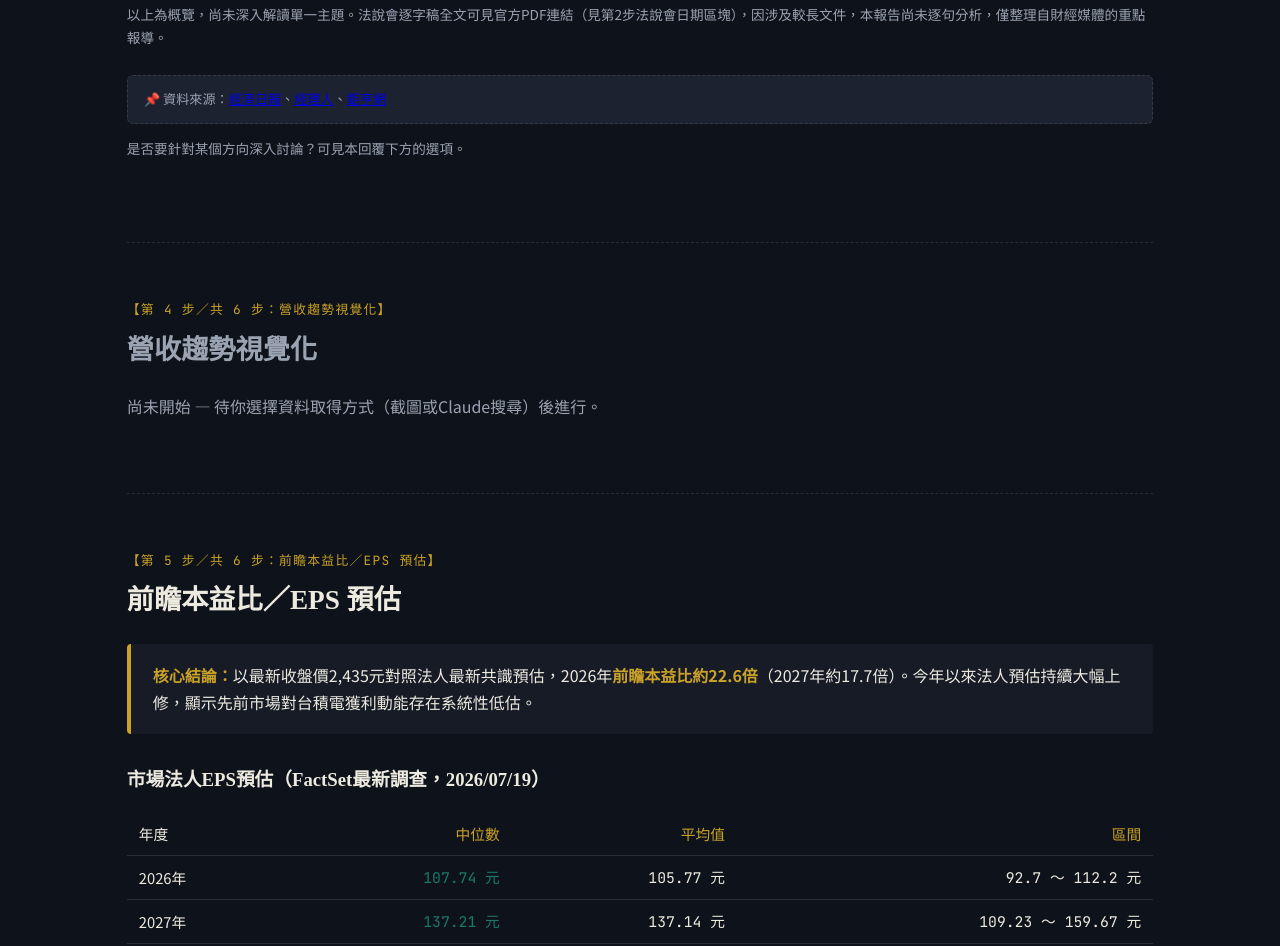
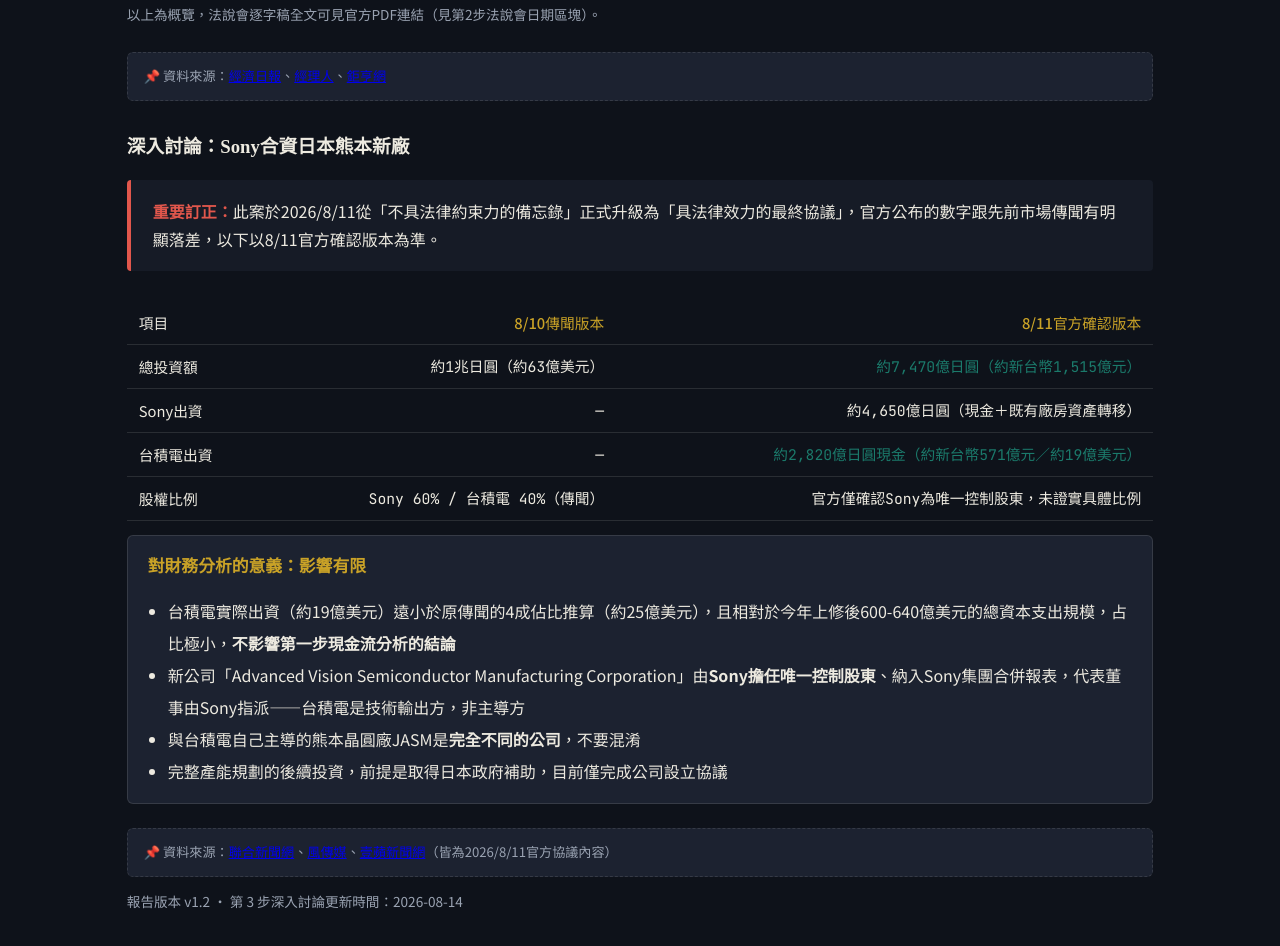
Before and after one commit to yokim888/2608_stock-analysis, a plain HTML site: page reports/2330_tsmc_analysis.html in a window 1280 px wide. Shown: the part 9716-10662 px from the top of the page. Drawn offline with Linux system fonts and the light colour scheme.

Commit message:
第3步深入討論:Sony合資日本熊本新廠(訂正傳聞版本為8/11官方確認數字)

```diff
--- a/reports/2330_tsmc_analysis.html
+++ b/reports/2330_tsmc_analysis.html
@@ -968,10 +968,36 @@
     </ul>
   </div>
 
-  <p class="table-note">以上為概覽，尚未深入解讀單一主題。法說會逐字稿全文可見官方PDF連結（見第2步法說會日期區塊），因涉及較長文件，本報告尚未逐句分析，僅整理自財經媒體的重點報導。</p>
+  <p class="table-note">以上為概覽，法說會逐字稿全文可見官方PDF連結（見第2步法說會日期區塊）。</p>
   <div class="source-note">📌 資料來源：<a href="https://money.udn.com/money/story/5607/9631826" target="_blank">經濟日報</a>、<a href="https://www.managertoday.com.tw/articles/view/72538" target="_blank">經理人</a>、<a href="https://news.cnyes.com/news/id/6567837" target="_blank">鉅亨網</a></div>
 
-  <p class="table-note">是否要針對某個方向深入討論？可見本回覆下方的選項。</p>
+  <h3 style="margin-top:30px;">深入討論：Sony合資日本熊本新廠</h3>
+  <div class="callout risk">
+    <strong>重要訂正：</strong>此案於2026/8/11從「不具法律約束力的備忘錄」正式升級為「具法律效力的最終協議」，官方公布的數字跟先前市場傳聞有明顯落差，以下以8/11官方確認版本為準。
+  </div>
+
+  <table>
+    <thead><tr><th>項目</th><th>8/10傳聞版本</th><th>8/11官方確認版本</th></tr></thead>
+    <tbody>
+      <tr><td>總投資額</td><td>約1兆日圓（約63億美元）</td><td class="posv">約7,470億日圓（約新台幣1,515億元）</td></tr>
+      <tr><td>Sony出資</td><td>—</td><td>約4,650億日圓（現金＋既有廠房資產轉移）</td></tr>
+      <tr><td>台積電出資</td><td>—</td><td class="posv">約2,820億日圓現金（約新台幣571億元／約19億美元）</td></tr>
+      <tr><td>股權比例</td><td>Sony 60% / 台積電 40%（傳聞）</td><td>官方僅確認Sony為唯一控制股東，未證實具體比例</td></tr>
+    </tbody>
+  </table>
+
+  <div class="persona">
+    <div class="tag">對財務分析的意義：影響有限</div>
+    <ul style="margin:8px 0 0; padding-left:20px; line-height:2;">
+      <li>台積電實際出資（約19億美元）遠小於原傳聞的4成佔比推算（約25億美元），且相對於今年上修後600-640億美元的總資本支出規模，占比極小，<strong>不影響第一步現金流分析的結論</strong></li>
+      <li>新公司「Advanced Vision Semiconductor Manufacturing Corporation」由<strong>Sony擔任唯一控制股東</strong>、納入Sony集團合併報表，代表董事由Sony指派——台積電是技術輸出方，非主導方</li>
+      <li>與台積電自己主導的熊本晶圓廠JASM是<strong>完全不同的公司</strong>，不要混淆</li>
+      <li>完整產能規劃的後續投資，前提是取得日本政府補助，目前僅完成公司設立協議</li>
+    </ul>
+  </div>
+  <div class="source-note">📌 資料來源：<a href="https://udn.com/news/story/7240/9685285" target="_blank">聯合新聞網</a>、<a href="https://www.storm.mg/article/11155746" target="_blank">風傳媒</a>、<a href="https://news.nextapple.com/finance/20260811/06337AF397296BFF73B2B056800871D8" target="_blank">壹蘋新聞網</a>（皆為2026/8/11官方協議內容）</div>
+
+  <p class="table-note">報告版本 v1.2 ・ 第 3 步深入討論更新時間：2026-08-14</p>
 </section>
 <section class="step locked-step" id="step4">
   <div class="step-label">【第 4 步／共 6 步：營收趨勢視覺化】</div>
```
